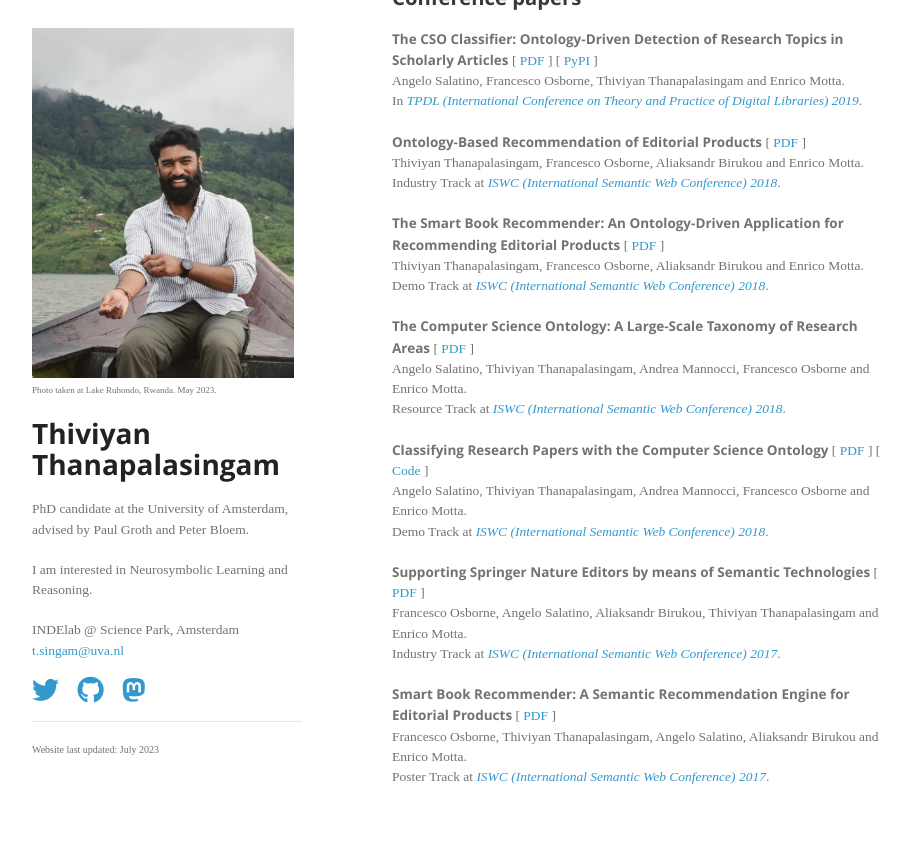
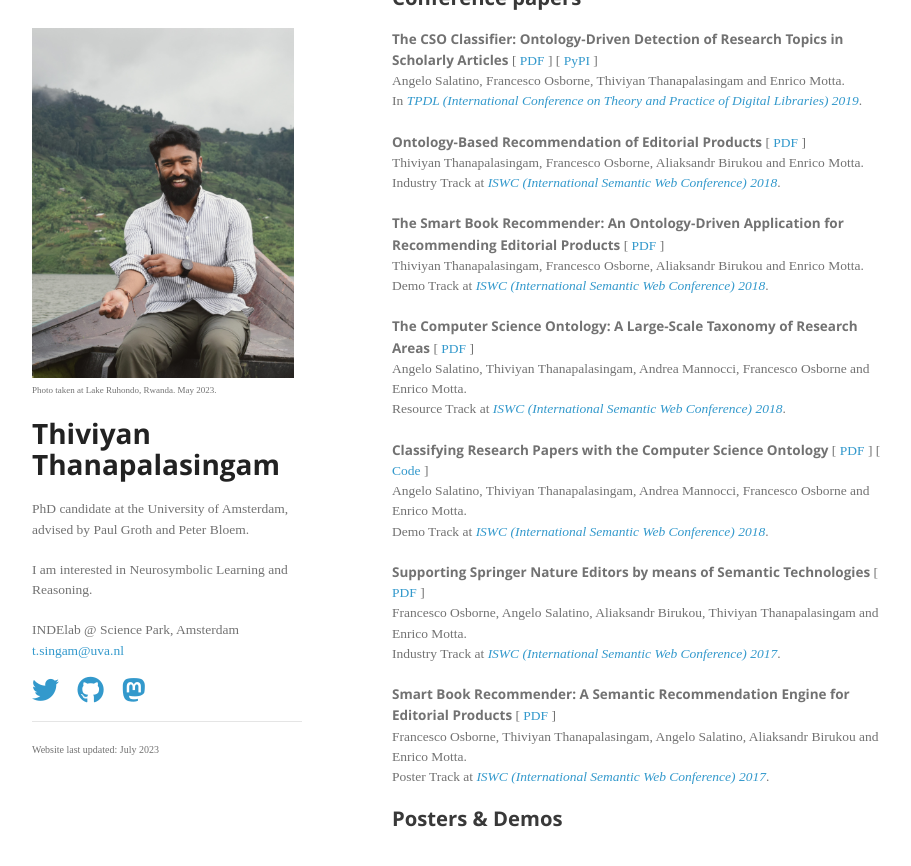
Before and after one commit to thiviyanT/website, a Jekyll site: the page built from index.html, in a window 1280 px wide and 900 px high, scrolled down 1050 px. Shown: the top 866 px of the window, without its empty margins (178-1089 px from the left). Built offline with Jekyll 4.4.1, drawn with Linux system fonts in a browser that asks for light colours; nearby versions of some CDN libraries; some web fonts are replaced; the list of posts is cut into pages by our own code; a style sheet for code colours, icons or effects is not loaded.

Commit message:
Update index.html

```diff
--- a/index.html
+++ b/index.html
@@ -74,4 +74,7 @@ title: "Thiviyan Thanapalasingam"
     {% endfor %}
     {%- endif -%}
 
+
+    <h2>Posters & Demos</h2>
+
 </section>
```
